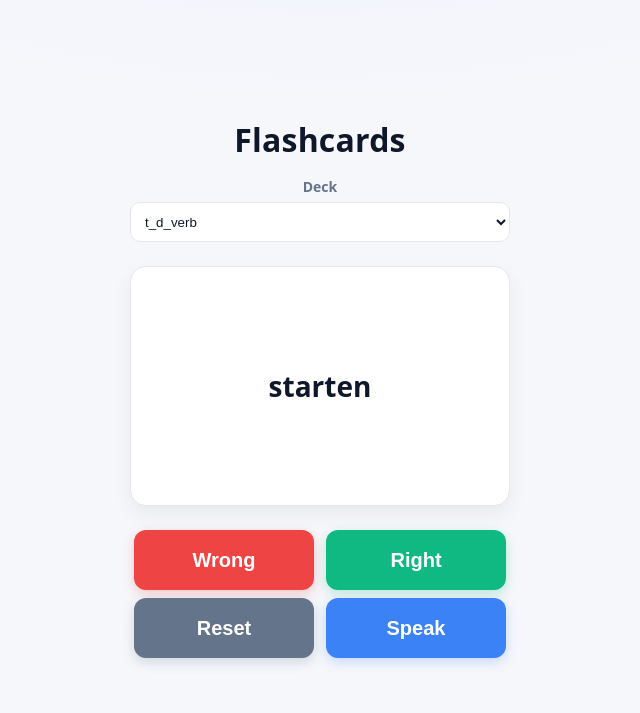
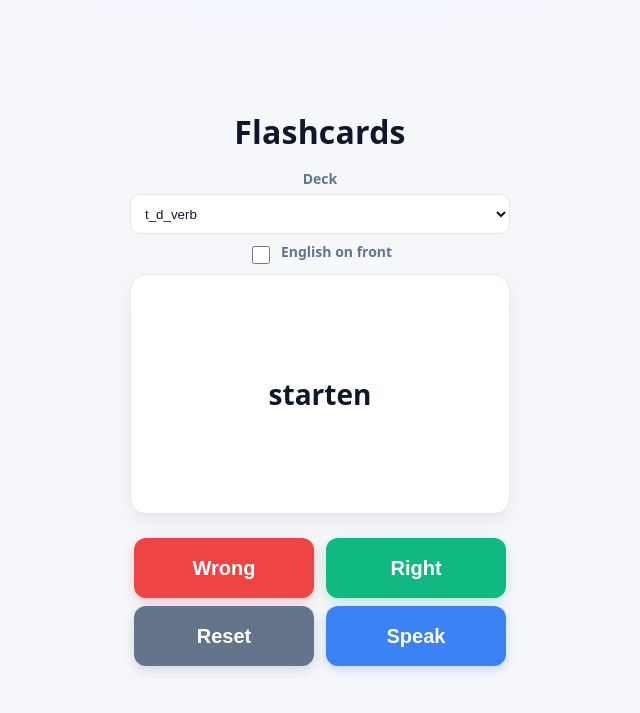
Before and after one commit to prayagjasani/flashcard, a FastAPI app: page / in a window 1280 px wide. Shown: the part 52-765 px from the top of the page, without its empty margins (320-960 px from the left). Run offline with FastAPI, Linux system fonts and the light colour scheme.

Commit message:
add toggle switch to swap card

```diff
--- a/templates/index.html
+++ b/templates/index.html
@@ -299,6 +299,7 @@
             width: 380px;
             height: 240px;
             margin: 24px auto;
+            margin-top: 7px;
             background: var(--card-bg);
             border: 1px solid var(--card-border);
             border-radius: 16px;
@@ -432,6 +433,21 @@
             padding: 8px 10px;
             background: var(--card-bg);
             color: var(--text);
+        }
+
+        .front-toggle {
+            margin-top: 8px;
+            font-size: 14px;
+            color: var(--muted);
+            display: flex;
+            align-items: center;
+            justify-content: center;
+            gap: 8px;
+        }
+
+        .front-toggle input[type="checkbox"] {
+            width: 18px;
+            height: 18px;
         }
         /* Deck Modal */
 
@@ -572,6 +588,10 @@
         <div class="deck-select">
             <label for="deckSelect">Deck</label>
             <select id="deckSelect"></select>
+            <div class="front-toggle">
+                <input type="checkbox" id="englishFrontToggle" />
+                <label for="englishFrontToggle">English on front</label>
+            </div>
         </div>
         <div id="card">Click to start</div>
         <div class="buttons">
@@ -600,6 +620,36 @@
         let backLang = 'en';
 
         const deckSelect = document.getElementById('deckSelect');
+        const englishFrontToggle = document.getElementById('englishFrontToggle');
+
+        function applyFrontPreference(isEnglishFront) {
+            frontLang = isEnglishFront ? 'en' : 'de';
+            backLang = isEnglishFront ? 'de' : 'en';
+        }
+
+        function refreshCardText() {
+            if (!currentCard) return;
+            const text = showingFront ? currentCard[frontLang] : currentCard[backLang];
+            if (text) card.innerText = text;
+        }
+        // Initialize English-front preference
+        (function initFrontPref() {
+            let saved = false;
+            try {
+                saved = localStorage.getItem('englishFront') === 'true';
+            } catch {}
+            applyFrontPreference(saved);
+            if (englishFrontToggle) englishFrontToggle.checked = saved;
+        })();
+        if (englishFrontToggle) englishFrontToggle.addEventListener('change', (e) => {
+            const isEnglishFront = e.target.checked;
+            try {
+                localStorage.setItem('englishFront', String(isEnglishFront));
+            } catch {}
+            applyFrontPreference(isEnglishFront);
+            // Re-render current card after language flip
+            refreshCardText();
+        });
 
         async function loadWordsForDeck(deckName) {
             const url = deckName ? `/cards?deck=${encodeURIComponent(deckName)}` : '/cards';
```
